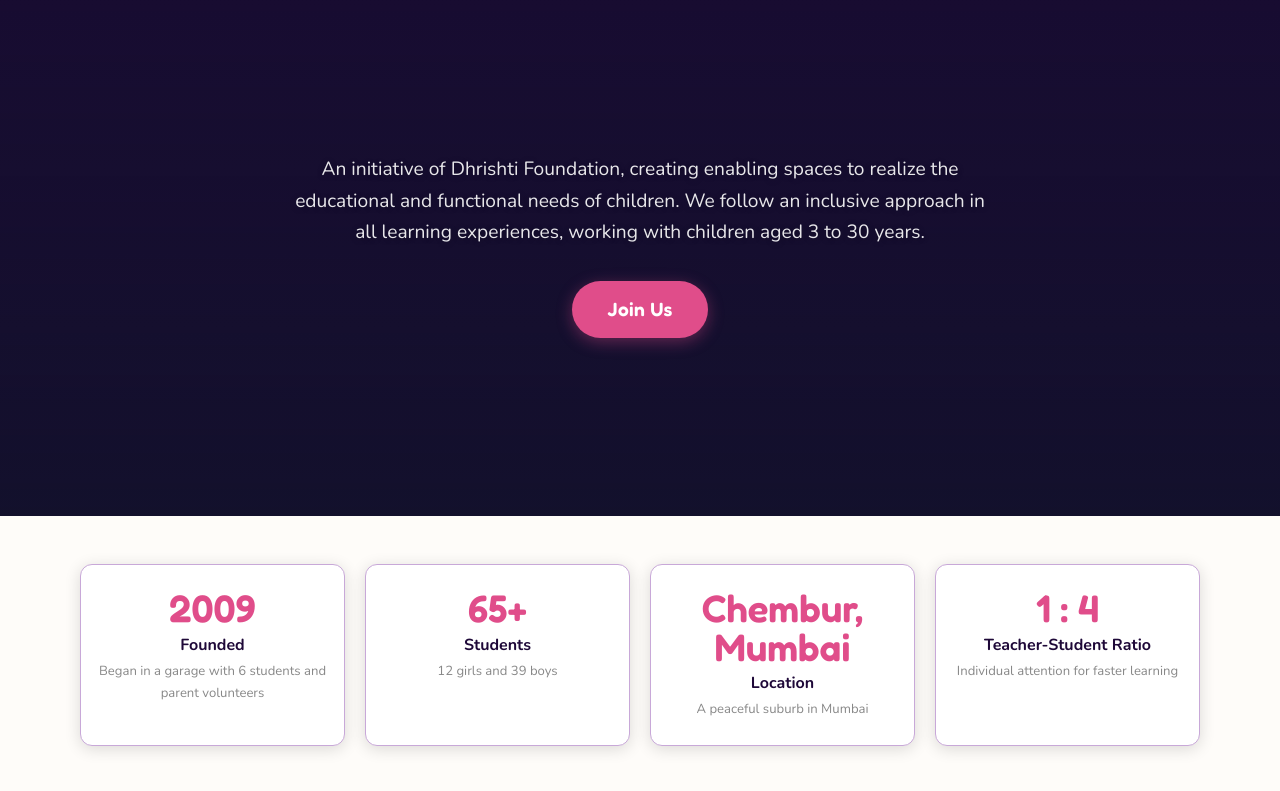
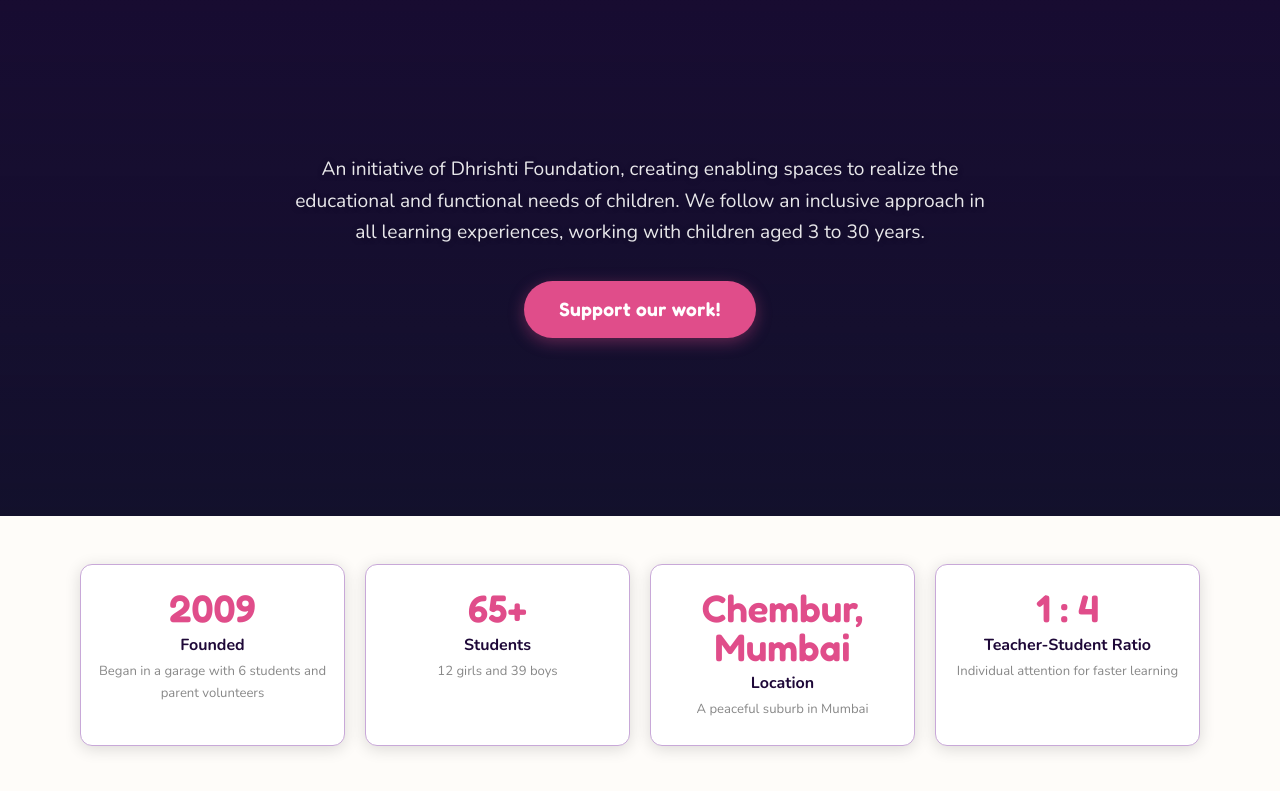
Before and after one commit to Cortinarius-I/LHLC_deCAP, a Jekyll site: the page built from index.md, in a window 1280 px wide and 900 px high, cut to the strip 109-900 px from the top of the window. Built offline with Jekyll 4.4.1, drawn with Linux system fonts in a browser that asks for light colours.

Commit message:
Update Pages “home”

```diff
--- a/index.md
+++ b/index.md
@@ -8,8 +8,8 @@
     to 30 years.
   image: /assets/media/hero_img.png
   video: https://www.youtube.com/embed/6i-LbkTyjvA?autoplay=1&mute=1&loop=1&controls=0&playlist=6i-LbkTyjvA
-  cta_text: Join Us
-  cta_link: /join-us/
+  cta_text: Support our work!
+  cta_link: /support/
 stats:
   - label: Founded
     value: "2009"
```
